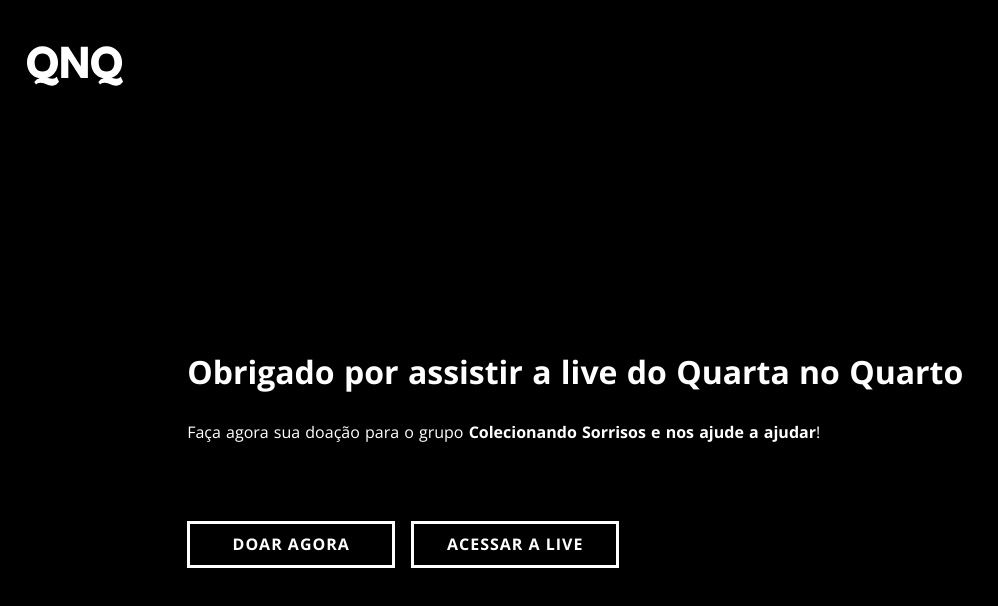
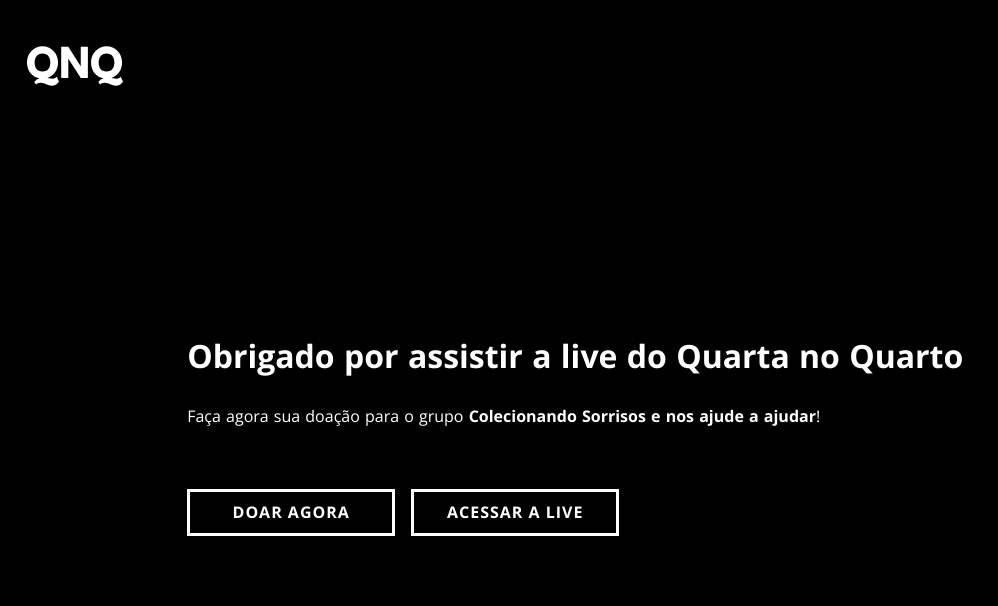
Before and after one commit to guilhermesooares/app-qnq, a Nuxt app: page / in a window 1280 px wide. Shown: the top 606 px of the page, without its empty margins (0-998 px from the left). Built offline with nearby package versions, Linux system fonts and the light colour scheme.

Commit message:
Corrige margens

```diff
--- a/pages/index.vue
+++ b/pages/index.vue
@@ -34,8 +34,8 @@ export default {
 
 .container-content {
   &__titles {
-    padding-top: 4rem;
-    padding-bottom: 5rem;
+    padding-top: 3rem;
+    padding-bottom: 4rem;
     text-align: center;
     h1 {
       font-weight: 700;
```
